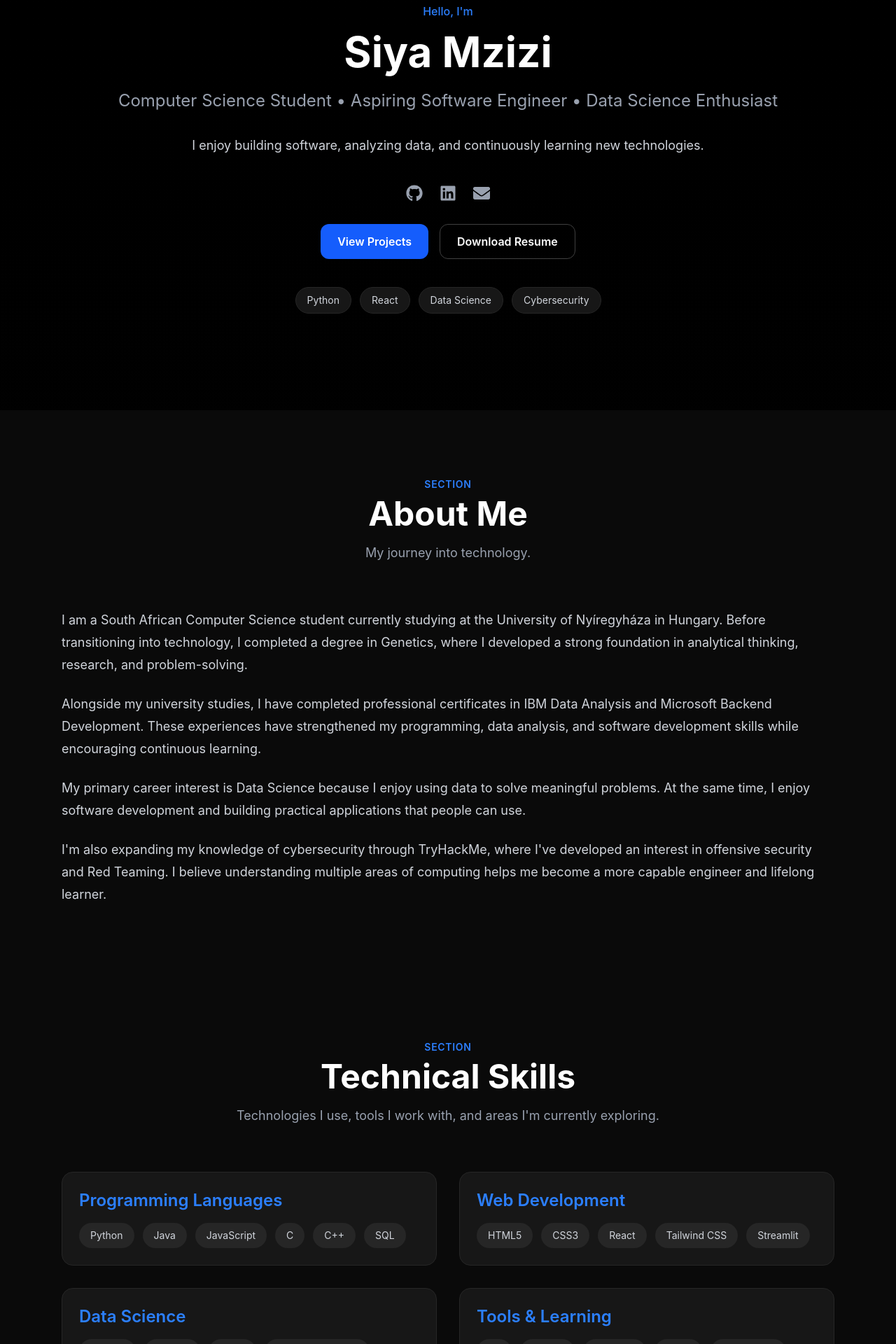
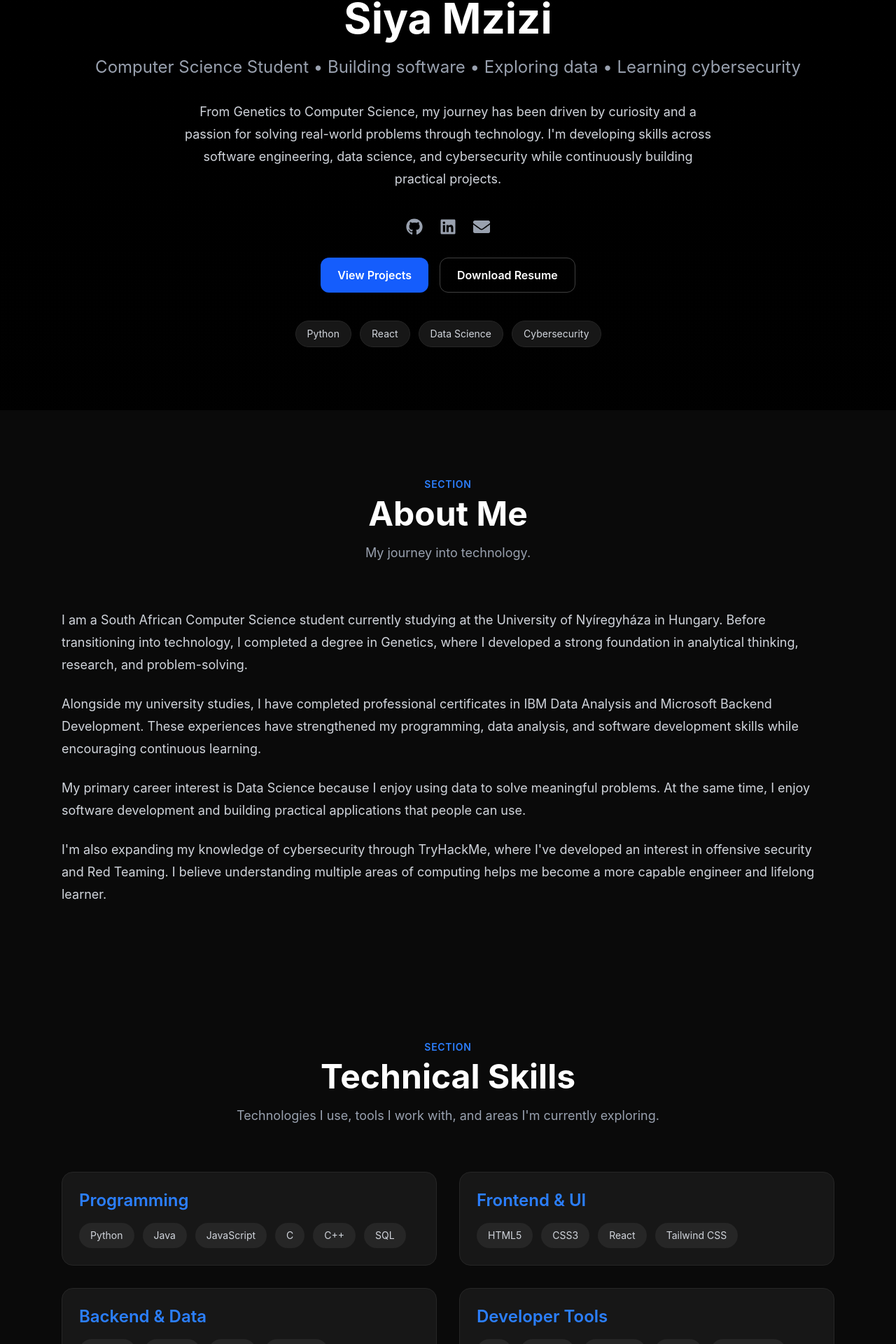
Before and after one commit to Phiophilus-Tseuoa/Potforlio_Website, a React app: page / in a window 1280 px wide. Shown: the part 214-2134 px from the top of the page at 70% size. Built offline with nearby package versions, Linux system fonts and the light colour scheme; the HTML template or start-up script is replaced by a standard one.

Commit message:
Enhance skills sections and about

```diff
--- a/src/Data/skills.js
+++ b/src/Data/skills.js
@@ -1,6 +1,6 @@
 const skills = [
   {
-    title: "Programming Languages",
+    title: "Programming",
     skills: [
       "Python",
       "Java",
@@ -11,33 +11,31 @@ const skills = [
     ],
   },
   {
-    title: "Web Development",
+    title: "Frontend & UI",
     skills: [
       "HTML5",
       "CSS3",
       "React",
       "Tailwind CSS",
+    ],
+  },
+  {
+    title: "Backend & Data",
+    skills: [
+      "Pandas",
+      "NumPy",
+      "Plotly",
       "Streamlit",
     ],
   },
   {
-    title: "Data Science",
-    skills: [
-      "Pandas",
-      "NumPy",
-      "Plotly",
-      "Data Visualization",
-    ],
-  },
-  {
-    title: "Tools & Learning",
+    title: "Developer Tools",
     skills: [
       "Git",
       "GitHub",
       "VS Code",
       "Linux",
       "TryHackMe",
-      "Cybersecurity",
     ],
   },
 ];
--- a/src/constants/site.js
+++ b/src/constants/site.js
@@ -1,11 +1,12 @@
 const site = {
   name: "Siya Mzizi",
   title: "Computer Science Student",
+
   tagline:
-    "Aspiring Software Engineer • Data Science Enthusiast",
+"Building software • Exploring data • Learning cybersecurity",
 
   description:
-    "I enjoy building software, analyzing data, and continuously learning new technologies.",
+"From Genetics to Computer Science, my journey has been driven by curiosity and a passion for solving real-world problems through technology. I'm developing skills across software engineering, data science, and cybersecurity while continuously building practical projects.",
 
   location: "Nyíregyháza, Hungary",
 };
```
